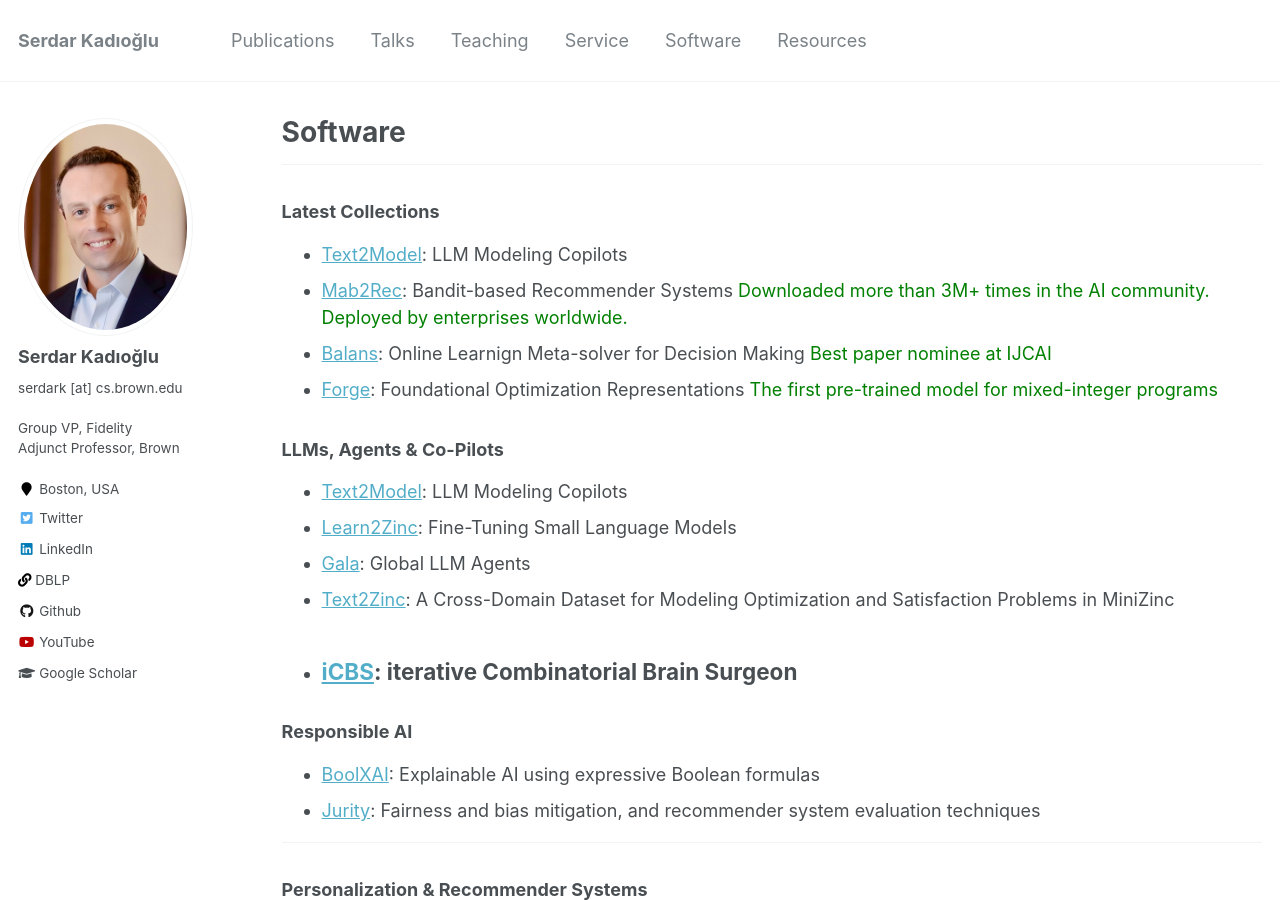
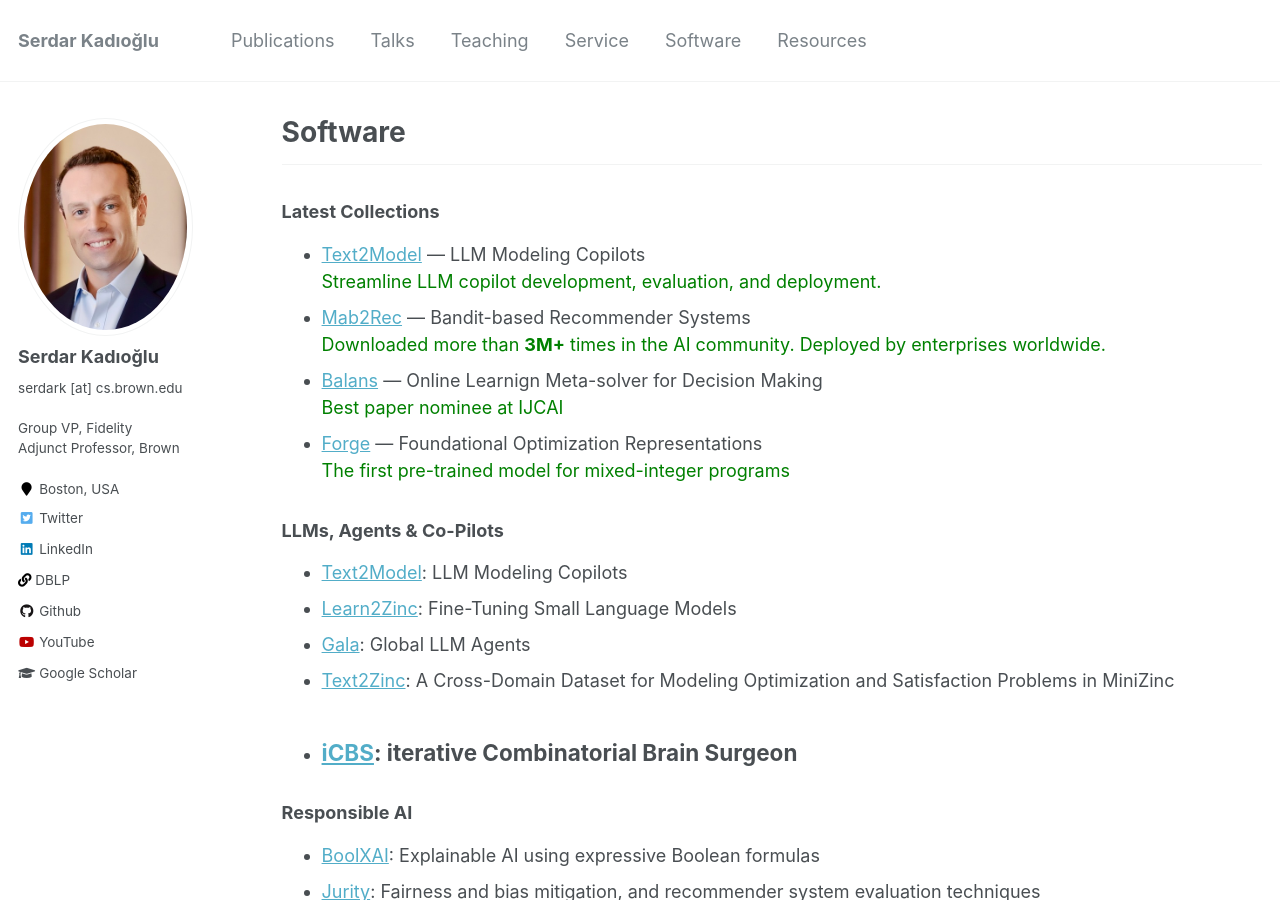
Before and after one commit to skadio/skadio.github.io, a Jekyll site: the page built from _pages/software.md, in a window 1280 px wide and 900 px high. Built offline with Jekyll 4.4.1, drawn with Linux system fonts in a browser that asks for light colours.

Commit message:
Update software.md

```diff
--- a/_pages/software.md
+++ b/_pages/software.md
@@ -8,10 +8,10 @@ author_profile: true
 ---
 
 ### Latest Collections
-- [Text2Model](https://skadio.github.io/text2model/): LLM Modeling Copilots <span style="color:green"></span>
-- [Mab2Rec](https://fidelity.github.io/mab2rec): Bandit-based Recommender Systems <span style="color:green">Downloaded more than 3M+ times in the AI community. Deployed by enterprises worldwide.</span>
-- [Balans](https://coin-or.github.io/balans/): Online Learnign Meta-solver for Decision Making <span style="color:green">Best paper nominee at IJCAI</span>
-- [Forge](https://skadio.github.io/forge/): Foundational Optimization Representations <span style="color:green">The first pre-trained model for mixed-integer programs</span>
+- [Text2Model](https://skadio.github.io/text2model/) — LLM Modeling Copilots <br> <span style="color:green">Streamline LLM copilot development, evaluation, and deployment.</span>
+- [Mab2Rec](https://fidelity.github.io/mab2rec) — Bandit-based Recommender Systems <br> <span style="color:green">Downloaded more than **3M+** times in the AI community. Deployed by enterprises worldwide.</span>
+- [Balans](https://coin-or.github.io/balans/) — Online Learnign Meta-solver for Decision Making  <br> <span style="color:green">Best paper nominee at IJCAI</span>
+- [Forge](https://skadio.github.io/forge/) —  Foundational Optimization Representations <br> <span style="color:green">The first pre-trained model for mixed-integer programs</span>
 
 ### LLMs, Agents & Co-Pilots
 - [Text2Model](https://skadio.github.io/text2model/): LLM Modeling Copilots
```
